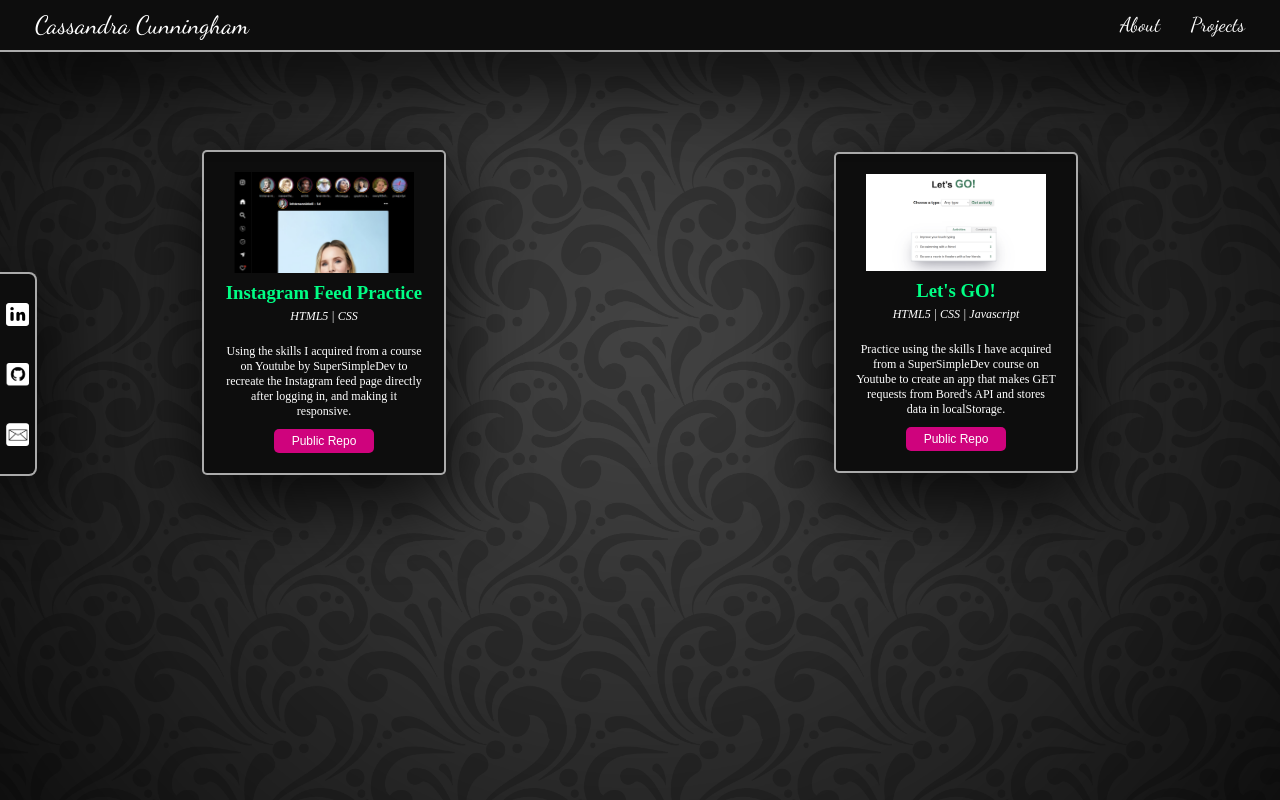
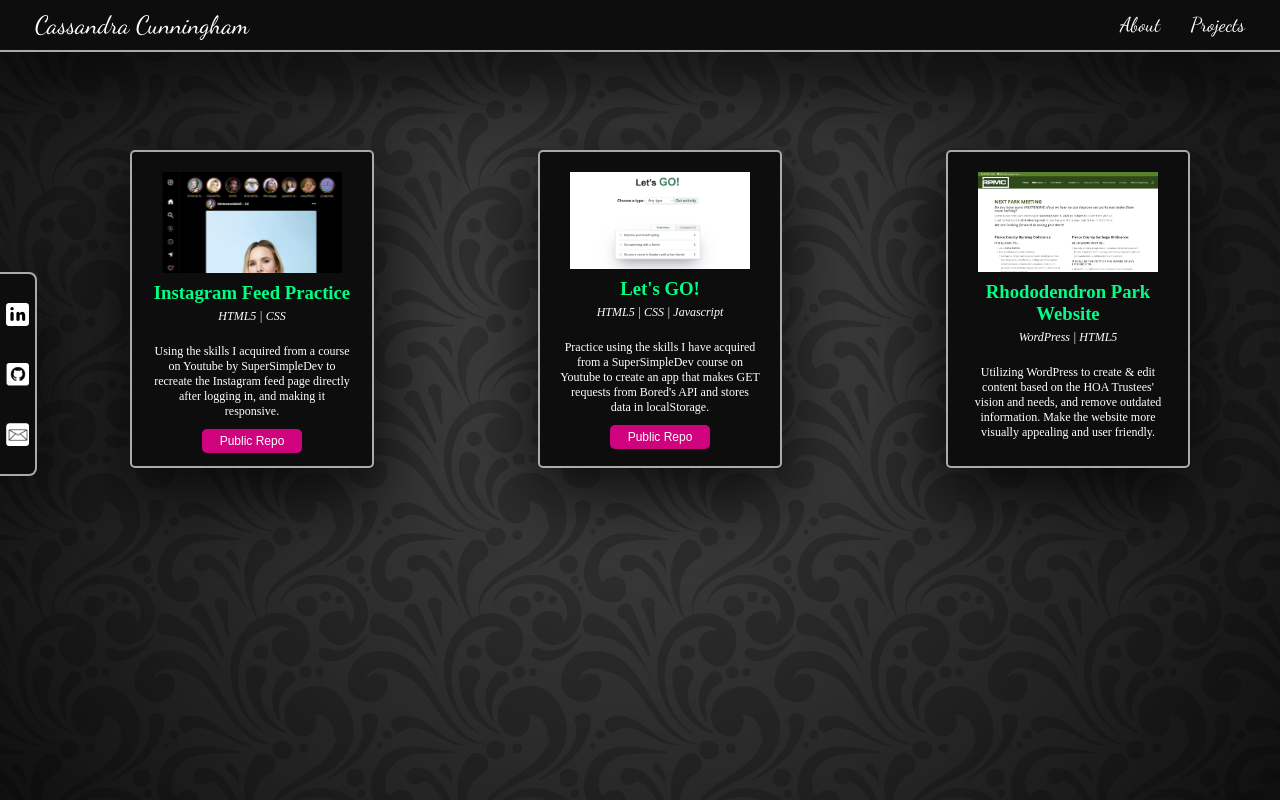
Before and after one commit to ScriptSculptorJS/cassandra-cunningham-portfolio, a React (Vite) app: page /projects in a window 1280 px wide. Built offline with nearby package versions, Linux system fonts and the light colour scheme.

Commit message:
Add Rhody park website project work to Projects page

```diff
--- a/src/components/project.jsx
+++ b/src/components/project.jsx
@@ -1,5 +1,13 @@
 function Project({image, name, link, skills, description, repoLink }) {
   console.log(image);
+
+  function RepoLink(repoLink) {
+    if (repoLink) {
+      return <a href={repoLink} target='_blank'><button className='repo-button'>Public Repo</button></a>
+    } else {
+      return;
+    }
+  }
 
   return(
     <div className='project-container'>
@@ -8,7 +16,7 @@ function Project({image, name, link, skills, description, repoLink }) {
         <a href={link} target='_blank'><h3 className='project-name'>{name}</h3></a>
         <p className='skills'><i>{skills}</i></p>
         <p className='project-description'>{description}</p>
-        <a href={repoLink} target='_blank'><button className='repo-button'>Public Repo</button></a>
+        {RepoLink(repoLink)}
       </div>
     </div>
   )
--- a/src/pages/Projects.jsx
+++ b/src/pages/Projects.jsx
@@ -1,6 +1,7 @@
 import Project from '../components/project.jsx';
 import image1 from '../assets/instagram-feed-practice.png';
 import image2 from '../assets/lets-go-project.png';
+import image3 from '../assets/Rhody-park.png';
 import React from 'react';
 
 function Projects() {
@@ -22,6 +23,13 @@ function Projects() {
     skills: 'HTML5 | CSS | Javascript',
     description: "Practice using the skills I have acquired from a SuperSimpleDev course on Youtube to create an app that makes GET requests from Bored's API and stores data in localStorage.",
     repoLink: 'https://github.com/ScriptSculptorJS/lets-go'
+  }, {
+    id: 3,
+    image: image3,
+    name: 'Rhododendron Park Website',
+    link: 'https://rhodypark.com',
+    skills: 'WordPress | HTML5',
+    description: "Utilizing WordPress to create & edit content based on the HOA Trustees' vision and needs, and remove outdated information. Make the website more visually appealing and user friendly."
   }]
 
   projects.forEach((project) => {
--- a/src/styles/project.css
+++ b/src/styles/project.css
@@ -3,6 +3,7 @@
   flex-direction: row;
   flex-wrap: wrap;
   margin-top: 150px;
+  margin-left: 40px;
 }
 
 .project-container {
@@ -12,12 +13,14 @@
   align-items: center;
   flex-flow: column wrap;
   margin-bottom: 30px;
+
 }
 
 .project-content {
   width: 200px;
   border: 2px solid hsla(0, 0%, 83%, 0.798);
   background-color: #0D0D0D;
+  height: 273.778px;
   margin: 0px 30px;
   padding: 20px;
   color: #FFFFFF;
@@ -71,3 +74,15 @@
   cursor: pointer;
   font-weight: bold;
 }
+
+@media (max-width: 550px) {
+  .projects-container {
+    margin-left: 0px;
+  }
+}
+
+/*@media (min-width: 747.01px) and (max-width: 860px) {
+  .project-container {
+    margin-left: 40px;
+  }
+}*/
```
Also changed, not shown: src/assets/Rhody-park.png (added).
